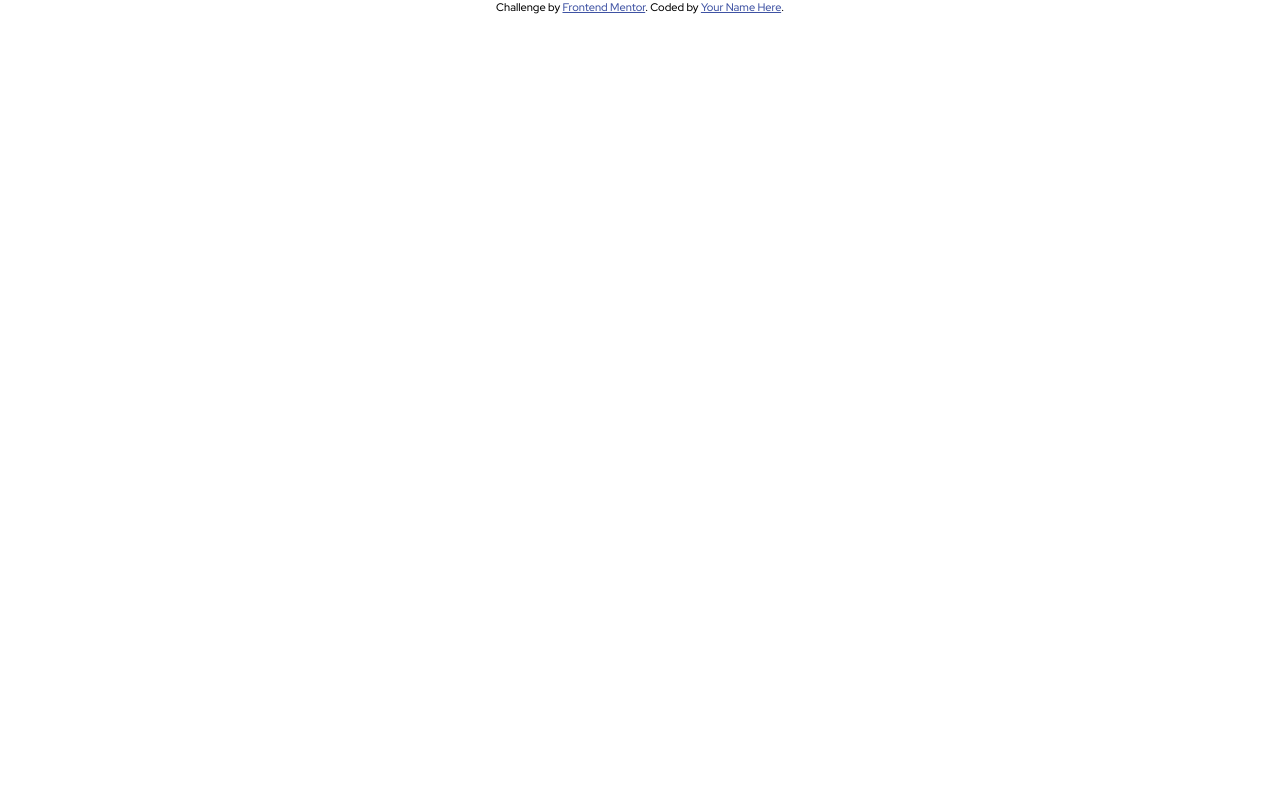
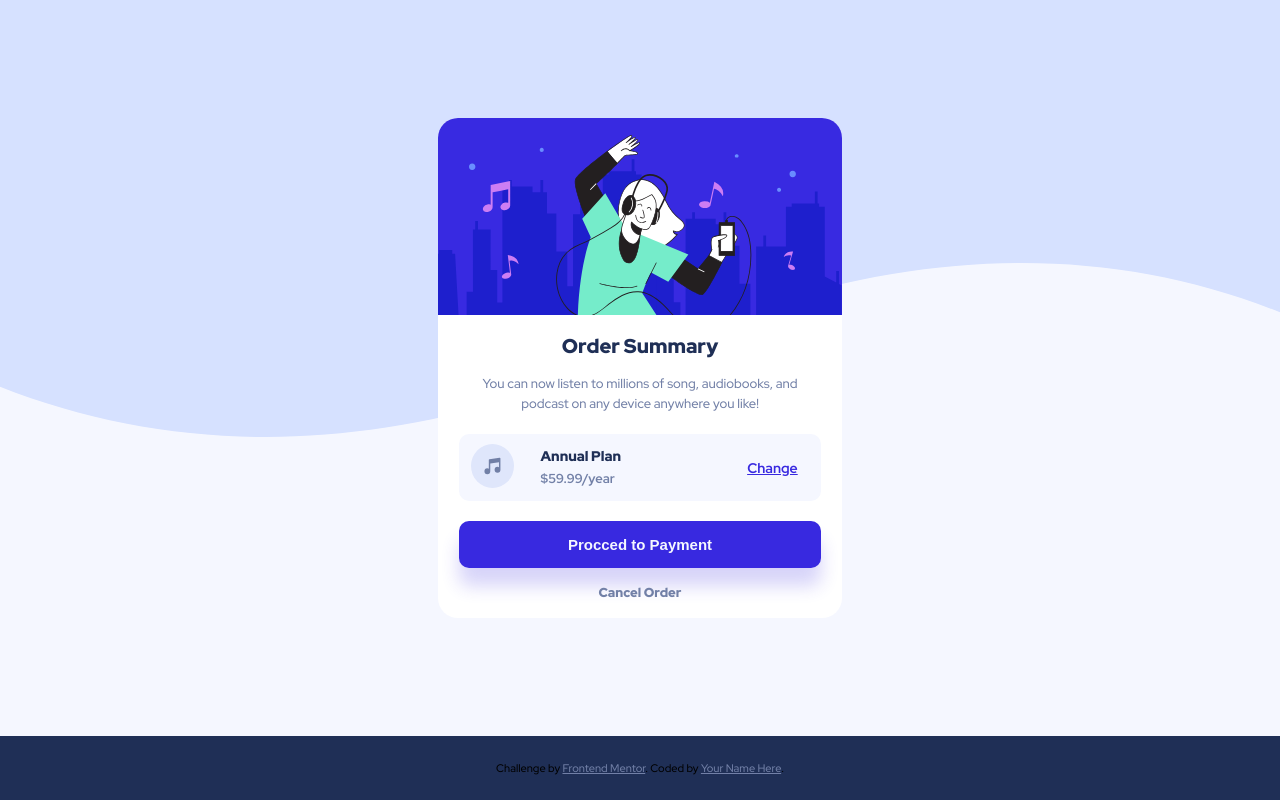
Before and after one commit to jcblastor/Order-Sumary, a plain HTML site: page index.html in a window 1280 px wide. Drawn offline with Linux system fonts and the light colour scheme.

Commit message:
Proyecto terminado

```diff
--- /dev/null
+++ b/assets/css/desktop.css
@@ -0,0 +1,12 @@
+.container {
+  width: 35%;
+}
+.container > p {
+  font-size: 1.3rem;
+  letter-spacing: 0;
+  padding: 0 4rem;
+}
+.container button {
+  padding: 1.5rem 0;
+  margin-bottom: 1.5rem;
+}
--- a/assets/css/style.css
+++ b/assets/css/style.css
@@ -17,11 +17,118 @@ html {
   font-family: 'Red Hat Display', sans-serif;
   font-size: 62.5%;
 }
+body {
+  background-color: var(--very-pale-blue);
+  background-image: url('../images/pattern-background-mobile.svg');
+  background-position: center;
+  background-repeat: no-repeat;
+  background-size: cover;
+  display: flex;
+  flex-direction: column;
+  height: 100vh;
+  width: 100%;
+  align-items: center;
+  text-align: center;
+}
+main {
+  display: flex;
+  justify-content: center;
+  align-items: center;
+  flex-grow: 1;
+  width: 90%;
+}
+.container {
+  background-color: #fff;
+  border-radius: 2rem;
+  max-height: 80vh;
+  overflow: hidden;
+}
+.container .hero--img img {
+  width: 100%;
+}
+.container h1 {
+  color: var(--dark-blue);
+  font-size: 1.8rem;
+  font-weight: 900;
+  margin: 1.8rem 0;
+}
+.container > p {
+  color: var(--desaturated-blue);
+  font-size: 1.3rem;
+  line-height: 2rem;
+  padding: 0 2rem;
+  letter-spacing: 1px;
+}
+.container .plans {
+  align-items: center;
+  background-color: var(--very-pale-blue);
+  border-radius: 1rem;
+  display: flex;
+  justify-content: space-between;
+  margin: 1.8rem auto;
+  padding: 1rem;
+  width: 90%;
+}
+.plans .plans--price {
+  flex-grow: 2;
+  text-align: left;
+  margin-left: 5%;
+}
+.plans .plans--price > h2 {
+  color: var(--dark-blue);
+  font-size: 1.3rem;
+  font-weight: 900;
+  line-height: 1.25rem;
+  margin-top: 1rem;
+  position: relative;
+  top: -4px;
+}
+.plans .plans--price > p {
+  color: var(--desaturated-blue);
+  font-weight: 700;
+}
+.plans .plans--price .text--body {
+  color: var(--desaturated-blue);
+  font-size: 1.2rem;
+  font-weight: 700;
+}
+.plans > a {
+  color: var(--bright-blue);
+  font-size: 1.2rem;
+  font-weight: 700;
+  margin-right: 2%;
+}
+.plans .plans--img img {
+  width: 85%;
+}
+.container button {
+  background-color: var(--bright-blue);
+  border: none;
+  border-radius: 1rem;
+  box-shadow: 0 1.8rem 1.8rem rgba(56, 41, 224, 0.2);
+  color: var(--very-pale-blue);
+  padding: 1.2rem 0;
+  font-size: 1.25rem;
+  font-weight: 900;
+  margin-bottom: 2.3rem;
+  width: 90%;
+}
+.container .cancel {
+  letter-spacing: 0;
+  font-weight: 900;
+  padding-bottom: 1.5rem;
+}
+footer {
+  background-color: var(--dark-blue);
+  width: 100%;
+  height: 8vh;
+}
 
 .attribution {
-  font-size: 11px;
+  font-size: 1.1rem;
   text-align: center;
+  line-height: 8vh;
 }
 .attribution a {
-  color: #3e52a3;
+  color: var(--desaturated-blue);
 }
--- /dev/null
+++ b/assets/css/tablet.css
@@ -0,0 +1,44 @@
+body {
+  background-color: var(--very-pale-blue);
+  background-image: url('../images/pattern-background-desktop.svg');
+  background-position: top;
+  background-repeat: no-repeat;
+  background-size: auto;
+}
+.container {
+  width: 50%;
+}
+.container h1 {
+  font-size: 2rem;
+  margin: 1.5rem 0;
+}
+.container > p {
+  font-size: 1.4rem;
+  padding: 0 3.5rem;
+}
+.container .plans {
+  margin: 2rem auto;
+}
+.plans .plans--img img {
+  width: 90%;
+}
+.plans .plans--price {
+  margin-left: 7%;
+}
+.plans .plans--price > h2 {
+  font-size: 1.4rem;
+  top: -0.8rem;
+}
+.plans .plans--price > p {
+  font-size: 1.3rem;
+}
+.plans > a {
+  font-size: 1.4rem;
+  margin-right: 4%;
+}
+
+.container button {
+  padding: 1.8rem 0;
+  font-size: 1.5rem;
+  margin-bottom: 2rem;
+}
--- a/index.html
+++ b/index.html
@@ -10,15 +10,42 @@
       href="./assets/images/favicon-32x32.png"
     />
     <link rel="stylesheet" href="./assets/css/style.css" />
+    <link rel="stylesheet" href="./assets/css/tablet.css" media="(min-width: 767px)" />
+    <link rel="stylesheet" href="./assets/css/desktop.css" media="(min-width: 1024px)" />
 
     <title>Frontend Mentor | Order summary card</title>
   </head>
   <body>
-    <div class="attribution">
+    <main>
+      <section class="container">
+        <figure class="hero--img">
+          <img src="./assets/images/illustration-hero.svg" alt="illustration-hero" />
+        </figure>
+        <h1>Order Summary</h1>
+        <p class="text--body">
+          You can now listen to millions of song, audiobooks, and podcast on any device
+          anywhere you like!
+        </p>
+        <div class="plans">
+          <figure class="plans--img">
+            <img src="./assets/images/icon-music.svg" alt="icon music" />
+          </figure>
+          <div class="plans--price">
+            <h2>Annual Plan</h2>
+            <p>$59.99/year</p>
+          </div>
+          <a href="#">Change</a>
+        </div>
+        <button>Procced to Payment</button>
+        <p class="cancel">Cancel Order</p>
+      </section>
+    </main>
+
+    <footer class="attribution">
       Challenge by
       <a href="https://www.frontendmentor.io?ref=challenge" target="_blank"
         >Frontend Mentor</a
       >. Coded by <a href="#">Your Name Here</a>.
-    </div>
+    </footer>
   </body>
 </html>
```
